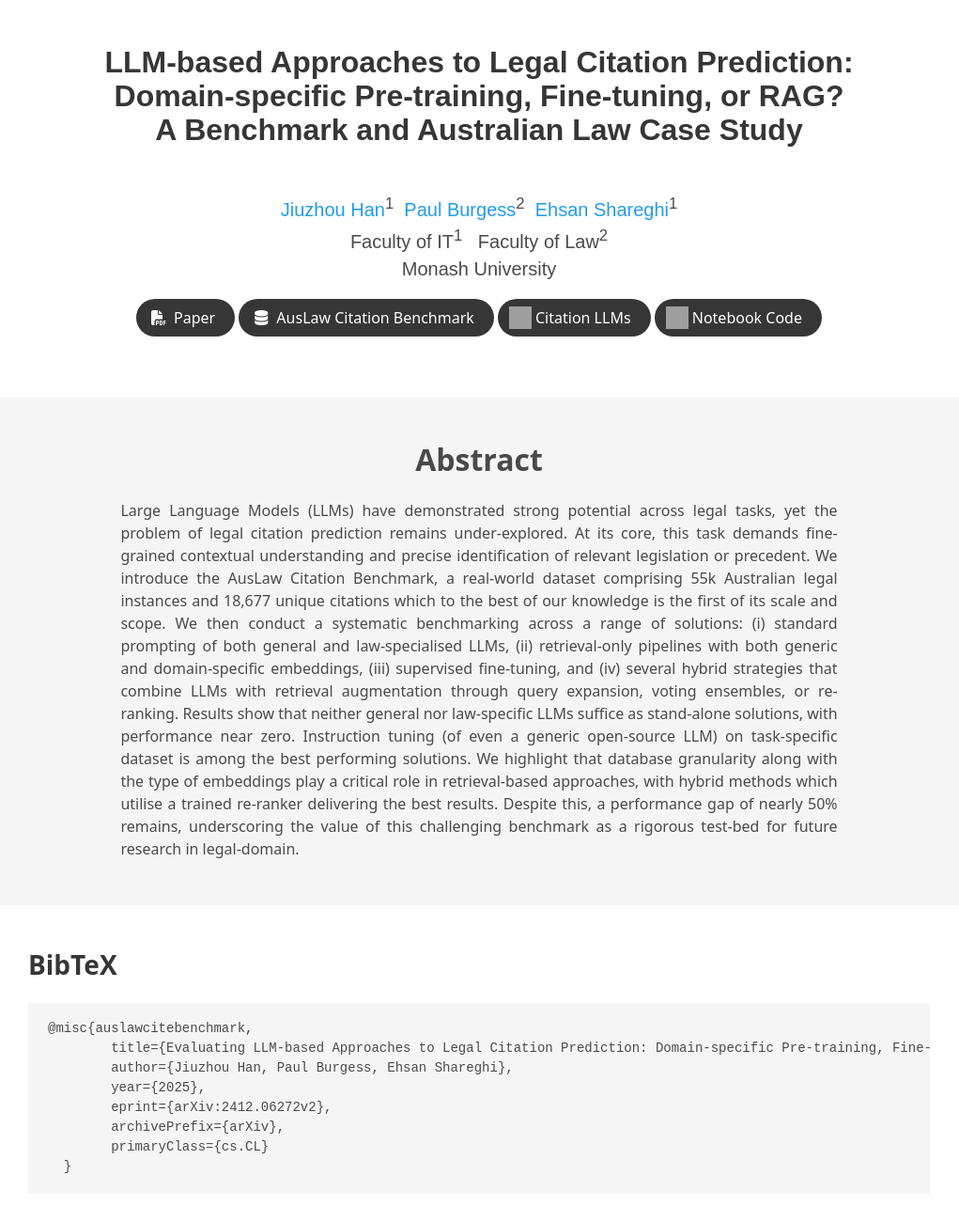
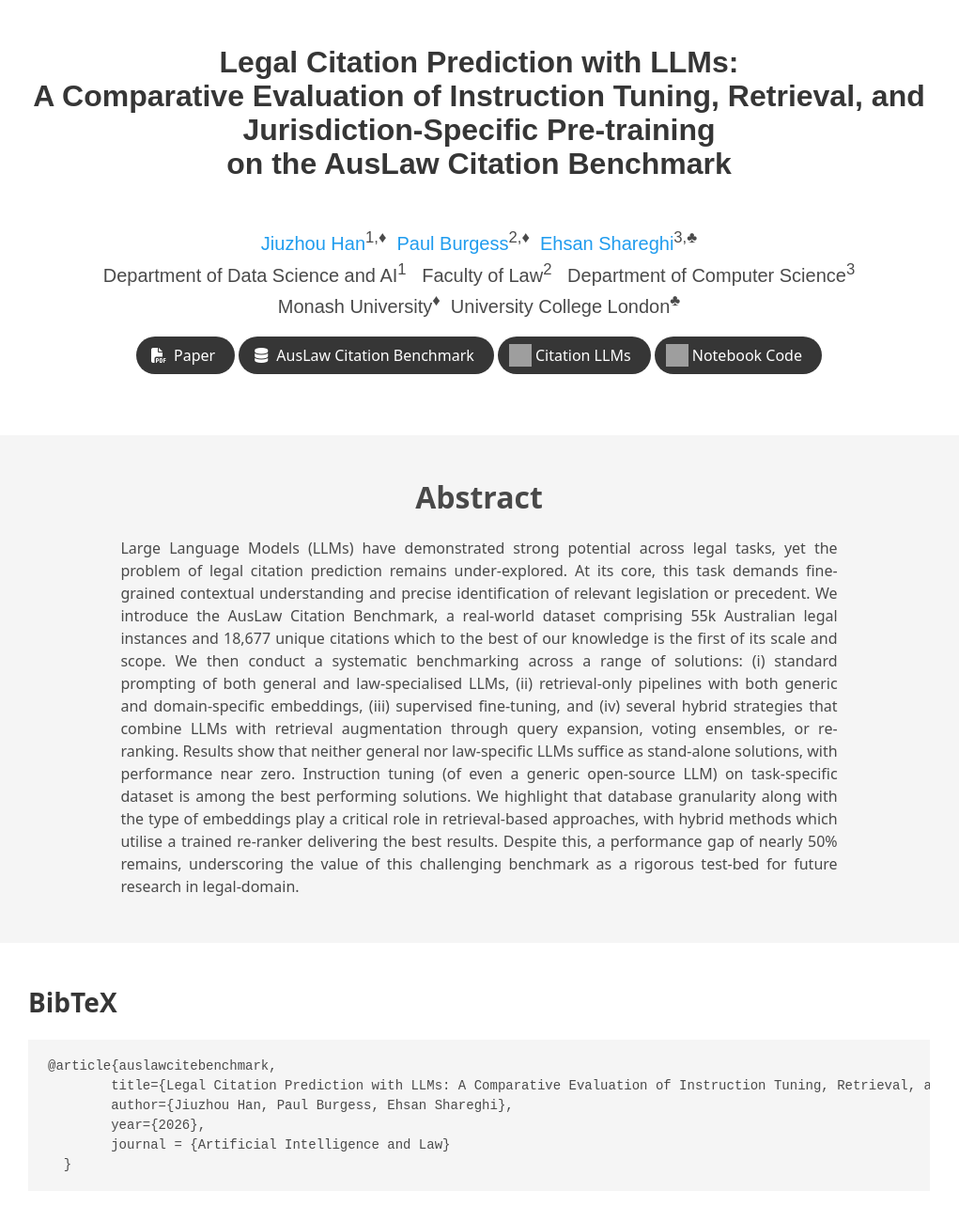
Before and after one commit to auslawbench/auslawbench.github.io, a plain HTML site: page index.html in a window 1280 px wide. Shown: the top 1300 px of the page at 94% size, without its empty margins (130-1151 px from the left). Drawn offline with nearby package versions, Linux system fonts and the light colour scheme; grey boxes are pictures that could not be loaded; some icons are missing.

Commit message:
Update publication title and authors in index.html

```diff
--- a/index.html
+++ b/index.html
@@ -54,25 +54,25 @@
         <div class="columns is-centered">
           <div class="column has-text-centered">
 <h3 class="title is-3 publication-title">
-  LLM-based Approaches to Legal Citation Prediction:<br>
-  Domain-specific Pre-training, Fine-tuning, or RAG?<br>
-  A Benchmark and Australian Law Case Study
+  Legal Citation Prediction with LLMs: <br>
+  A Comparative Evaluation of Instruction Tuning, Retrieval, and Jurisdiction-Specific Pre-training<br>
+  on the AusLaw Citation Benchmark
 </h3>
             <br>
             <div class="is-size-5 publication-authors">
               <!-- Paper authors -->
               <span class="author-block">
-                <a href="https://jiuzhouh.github.io" target="_blank">Jiuzhou Han</a><sup>1</sup></span>&nbsp;
+                <a href="https://jiuzhouh.github.io" target="_blank">Jiuzhou Han</a><sup>1,&diams;</sup></span>&nbsp;
                 <span class="author-block">
-                <a href="https://research.monash.edu/en/persons/paul-burgess" target="_blank">Paul Burgess</a><sup>2</sup></span>&nbsp;
+                <a href="https://research.monash.edu/en/persons/paul-burgess" target="_blank">Paul Burgess</a><sup>2,&diams;</sup></span>&nbsp;
                 <span class="author-block">
-                <a href="https://eehsan.github.io" target="_blank">Ehsan Shareghi</a><sup>1</sup></span>
+                <a href="https://eehsan.github.io" target="_blank">Ehsan Shareghi</a><sup>3,&clubs;</sup></span>
                 </span>
             </div>
 
                   <div class="is-size-5 publication-authors">
-                    <span class="author-block">Faculty of IT<sup>1</sup> &nbsp; Faculty of Law<sup>2</sup>
-                      <br> Monash University</span>
+                    <span class="author-block">Department of Data Science and AI<sup>1</sup> &nbsp; Faculty of Law<sup>2</sup> &nbsp; Department of Computer Science<sup>3</sup>
+                      <br> Monash University<sup>&diams;</sup>&nbsp; University College London<sup>&clubs;</sup></span>
                   </div>
 
                   <div class="column has-text-centered">
@@ -160,13 +160,11 @@ Despite this, a performance gap of nearly 50% remains, underscoring the value of
   <section class="section" id="BibTeX">
     <div class="container is-max-desktop content">
       <h2 class="title">BibTeX</h2>
-      <pre><code>@misc{auslawcitebenchmark,
-        title={Evaluating LLM-based Approaches to Legal Citation Prediction: Domain-specific Pre-training, Fine-tuning, or RAG? A Benchmark and an Australian Law Case Study},
+      <pre><code>@article{auslawcitebenchmark,
+        title={Legal Citation Prediction with LLMs: A Comparative Evaluation of Instruction Tuning, Retrieval, and Jurisdiction-Specific Pre-training on the AusLaw Citation Benchmark},
         author={Jiuzhou Han, Paul Burgess, Ehsan Shareghi},
-        year={2025},
-        eprint={arXiv:2412.06272v2},
-        archivePrefix={arXiv},
-        primaryClass={cs.CL}
+        year={2026},
+        journal = {Artificial Intelligence and Law}
   }</code></pre>
     </div>
 </section>
```
